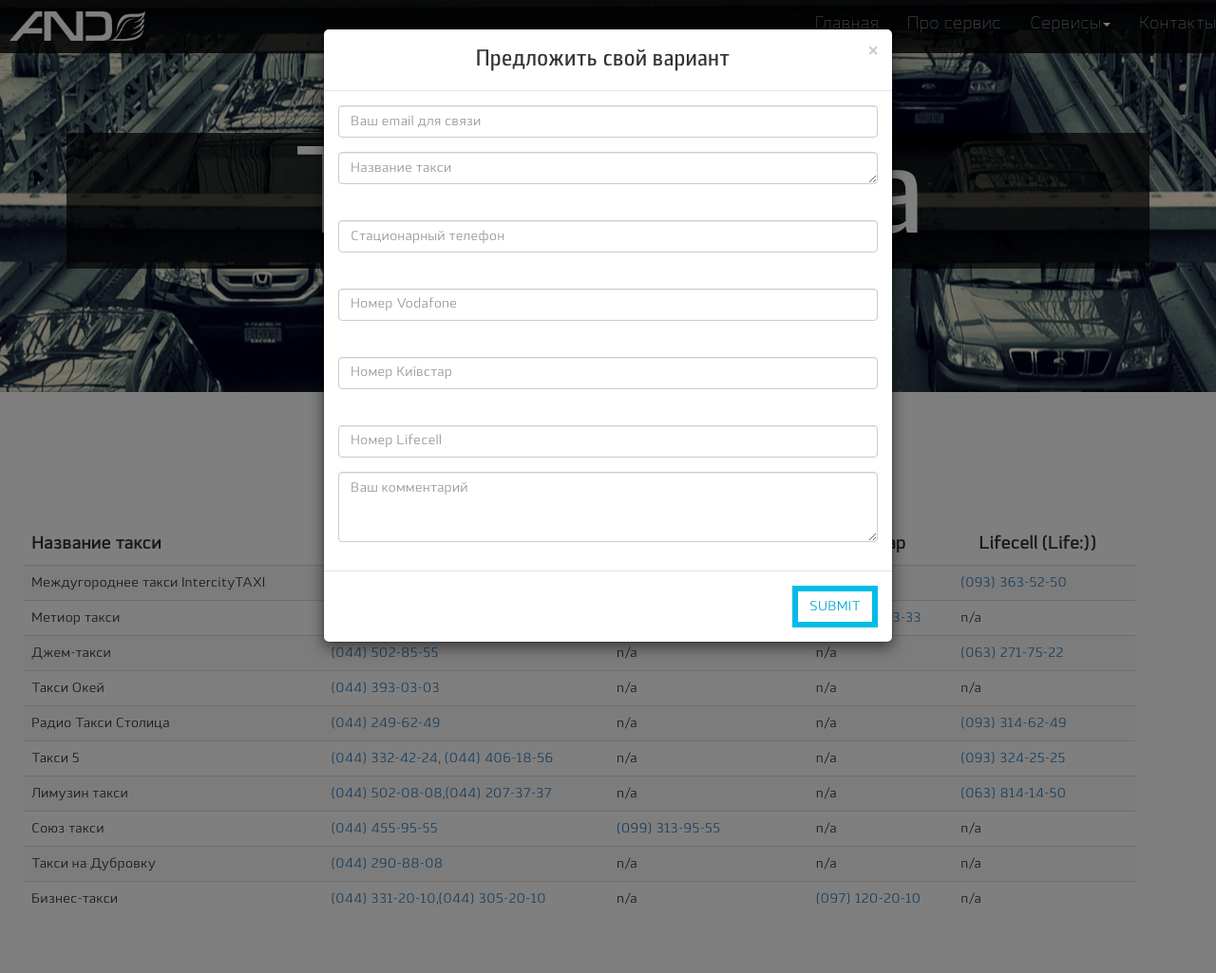
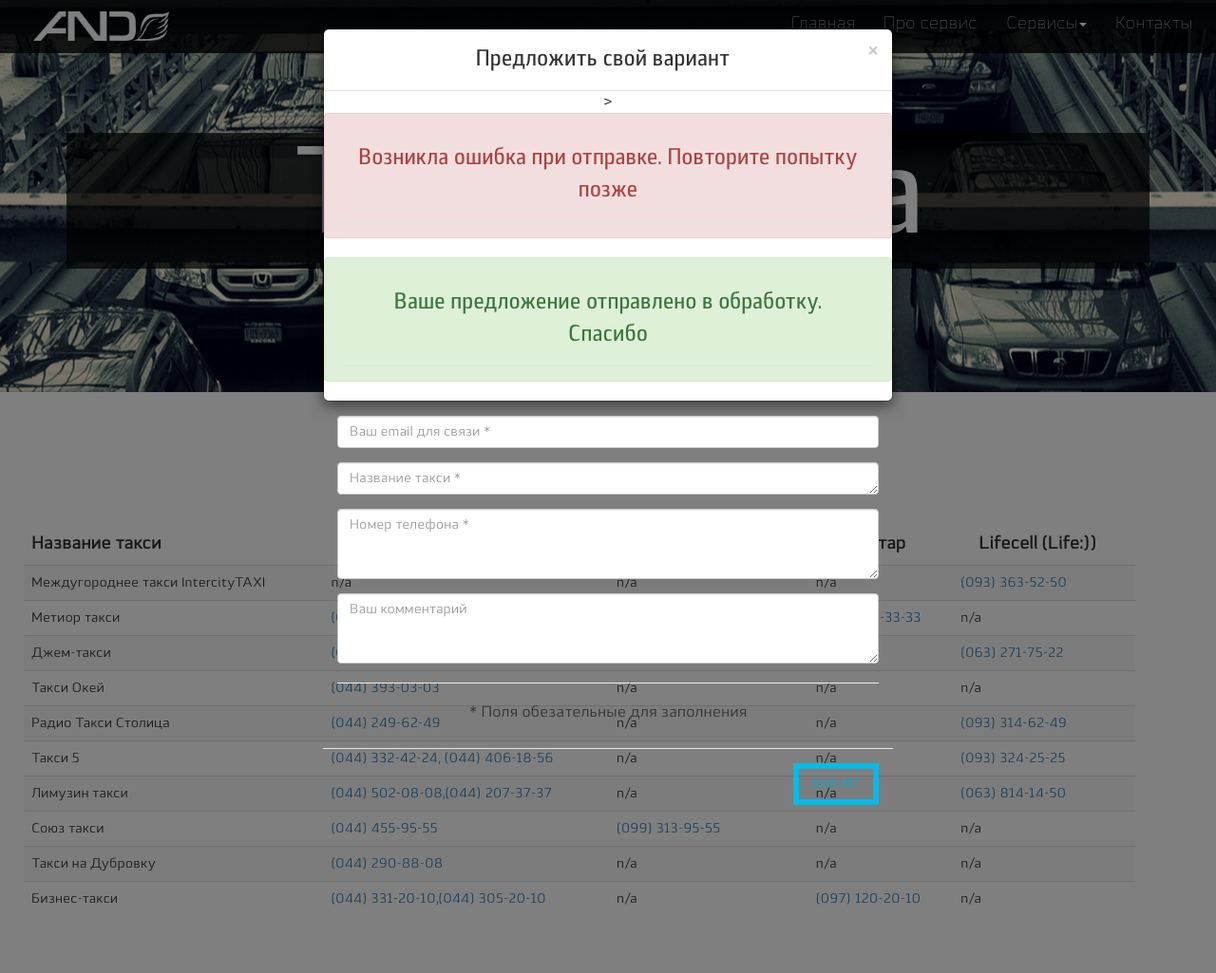
Before and after one commit to salesupcenterdev/and_qr, a PHP site: page /pages/taxi.php in a window 1280 px wide, after a click on "ПРЕДЛОЖИТЬ ТАКСИ". Shown: the whole page at 95% size. Run offline with PHP 8.4, Linux system fonts and the light colour scheme.

Commit message:
changes modal window

```diff
--- a/css/style.css
+++ b/css/style.css
@@ -429,11 +429,7 @@ a.panel-toggle{
     color: #fff;
     background-color: #00bce7;
 }
-.modal-phone {
-	/*width: 80%;*/
-}
 
-}
 /*end modal window*/
 
 /* PAGE CONTENT END */
--- a/pages/taxi.php
+++ b/pages/taxi.php
@@ -225,65 +225,61 @@
 											<button class="close" type="button" data-dismiss="modal">&times;</button>
 											<h3 class="modal-title">Предложить свой вариант</h3>
 										</div>
+										<!-- answer user -->
+												<div id="response" class="block_answer_user" style="display: none;">
+													<div class="error_user alert alert-danger">
+														<div class="modal-header">
+
+															<h3 class="modal-title alert-heading">Возникла ошибка при отправке. Повторите попытку позже</h3>
+														</div>
+													</div>
+													<div class="success_user alert alert-success">
+														<div class="modal-header">
+
+															<h3 class="modal-title alert-heading">Ваше предложение отправлено в обработку. Спасибо</h3>
+														</div>
+													</div>
+												</div>>
+													<div class="error_user alert alert-danger">
+														<div class="modal-header">
+
+															<h3 class="modal-title alert-heading">Возникла ошибка при отправке. Повторите попытку позже</h3>
+														</div>
+													</div>
+													<div class="success_user alert alert-success">
+														<div class="modal-header">
+
+															<h3 class="modal-title alert-heading">Ваше предложение отправлено в обработку. Спасибо</h3>
+														</div>
+													</div>
+												</div>
+												<!-- answer user -->
 										<div class="modal-body">
 											<form class="form-horizontal">
 												<div class="form-group">
 													<div class="col-sm-12 col-md-12">
-														<input type="email" class="form-control" id="inputEmail" name="userEmail" placeholder="Ваш email для связи">
+														<input type="email" class="form-control" id="inputEmail" name="userEmail" placeholder="Ваш email для связи *">
 													</div>
 												</div>
 												<div class="form-group">
 													<div class="col-sm-12 col-md-12">
-														<textarea class="form-control" rows="1" name="taxiName" placeholder="Название такси"></textarea>
+														<textarea class="form-control" rows="1" name="taxiName" placeholder="Название такси *"></textarea>
 													</div>
 												</div>
 												<div class="form-group">
 													<div class="col-sm-12 col-md-12">
-														<i class="mobo-home-16 icon-phone"></i>
-														<input type="number" class="form-control modal-phone" placeholder="Стационарный телефон" name="landline">
+														<textarea class="form-control" rows="3" name="landline" placeholder="Номер телефона *"></textarea>
 													</div>
 												</div>
-												<div class="form-group">
-													<div class="col-sm-12 col-md-12">
-														<i class="mobo-mts-16"></i>
-														<input type="number" class="form-control modal-phone" placeholder="Номер Vodafone" name="vodafone">
-													</div>
-												</div>
-												<div class="form-group">
-													<div class="col-sm-12 col-md-12">
-														<i class="mobo-kyivstar-16"></i>
-														<input type="number" class="form-control modal-phone" placeholder="Номер Київстар" name="kyivstar">
-													</div>
-												</div>
-												<div class="form-group">
-													<div class="col-sm-12 col-md-12">
-														<i class="mobo-lifecell-16"></i>
-														<input type="number" class="form-control modal-phone" placeholder="Номер Lifecell" name="lifecell">
-													</div>
-												</div>
+
 												<div class="form-group">
 													<div class="col-sm-12 col-md-12">
 														<textarea class="form-control" rows="3" name="userMessage" placeholder="Ваш комментарий"></textarea>
 													</div>
 												</div>
-
-												<!-- answer user -->
-												<div id="response" class="block_answer_user" style="display: none;">
-													<div class="error_user">
-														<div class="modal-header">
-															<button class="close" type="button" data-dismiss="modal">&times;</button>
-															<h3 class="modal-title">Возникла ошибка при отправке. Повторите попытку позже</h3>
-														</div>
-													</div>
-													<div class="success_user">
-														<div class="modal-header">
-															<button class="close" type="button" data-dismiss="modal">&times;</button>
-															<h3 class="modal-title">Ваше предложение отправлено в обработку. Спасибо</h3>
-														</div>
-													</div>
-												</div>
-												<!-- answer user -->
 											</form>
+											<hr>
+											<p>* Поля обезательные для заполнения</p>
 										</div>
 										<div class="modal-footer">
 											<button class="btn btn-modal" type="submit" data-dismiss="modal">Submit</button>
```
Also changed, not shown: pages/evaq.php (+23 -40 lines).
